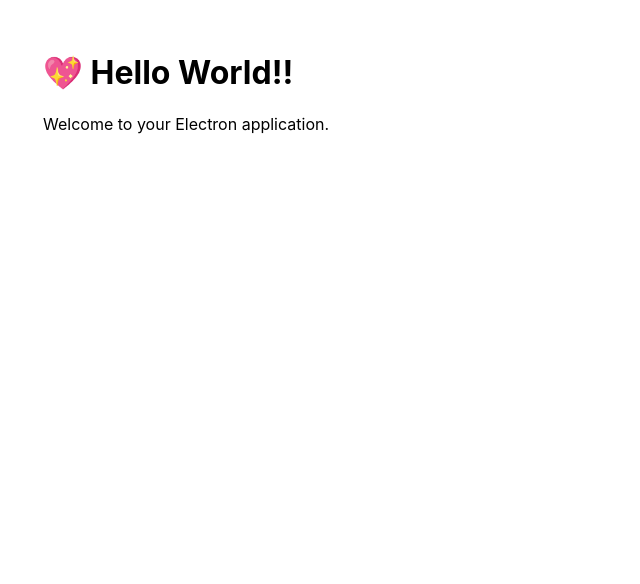
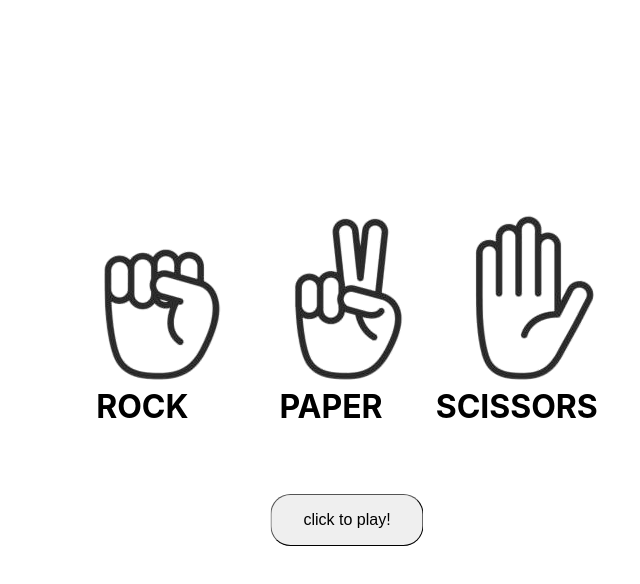
Before and after one commit to suisuiss/ai-rock-paper-scissors, a website: page src/index.html in a window 1280 px wide. Shown: the whole page, without its empty margins (293-933 px from the left). Drawn offline with Linux system fonts and the light colour scheme.

Commit message:
first-page frontend update

```diff
--- a/src/index.css
+++ b/src/index.css
@@ -5,3 +5,30 @@
   max-width: 38rem;
   padding: 2rem;
 }
+
+.first-page>img{
+margin-top: 30%;
+}
+
+.first-page>button {
+  border-color:black;
+  border-width: thin;
+  padding: 16px 32px;
+  text-align: center;
+  text-decoration: none;
+  display: inline-block;
+  font-size: 16px;
+  transition-duration: 0.4s;
+  cursor: pointer;
+  border-radius: 20px;
+  position: absolute;
+  top: 65%;
+  left: 50%;
+  -ms-transform: translate(-50%, -50%);
+  transform: translate(-50%, -50%);
+}
+
+h1{
+  text-align: center;
+  margin-top: 0px;
+}
--- a/src/index.html
+++ b/src/index.html
@@ -6,7 +6,10 @@
     <link rel="stylesheet" href="index.css" />
   </head>
   <body>
-    <h1>💖 Hello World!!</h1>
-    <p>Welcome to your Electron application.</p>
+    <div class="first-page">
+    <img src="./images/icon-start.png"/>
+    <h1>ROCK &nbsp;&nbsp;&nbsp;&nbsp;&nbsp;&nbsp; &nbsp;&nbsp;&nbsp;&nbsp;PAPER&nbsp;&nbsp;&nbsp;&nbsp;&nbsp;&nbsp; SCISSORS</h1>
+    <button>click to play!</button>
+  </div>
   </body>
 </html>
```
Also changed, not shown: src/images/icon-start.png (added).
